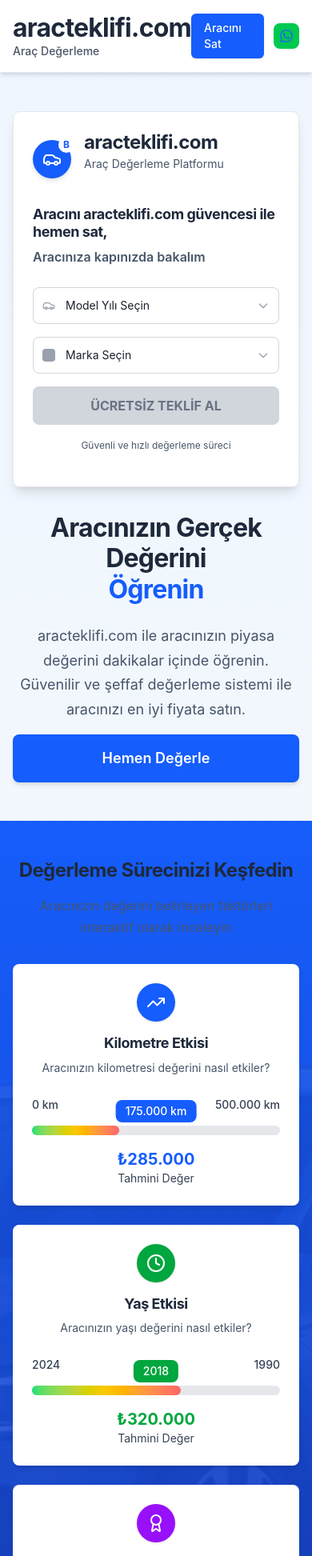
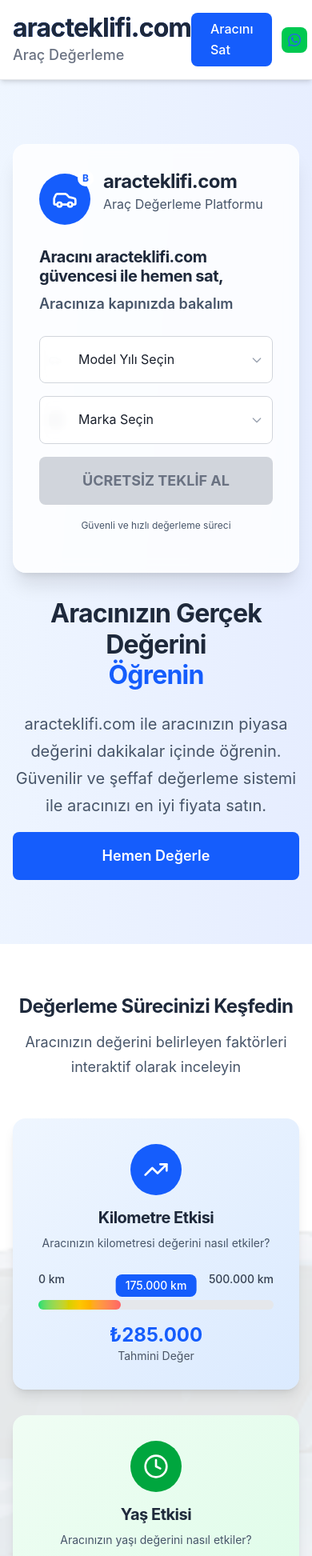
Before and after one commit to mehmetbayram6036-spec/oto, a Next.js app: page / in a window 390 px wide. Shown: the top 1945 px of the page at 80% size. Built offline with nearby package versions, Linux system fonts and the light colour scheme.

Commit message:
Restore original design colors and styling based on provided HTML source code

```diff
--- a/app/page.tsx
+++ b/app/page.tsx
@@ -36,34 +36,34 @@
   };
 
   return (
-    <div className="min-h-screen bg-gradient-to-b from-blue-50 via-slate-50 to-gray-100">
+    <div className="min-h-screen bg-gradient-to-br from-blue-50 to-indigo-100">
       {/* Header */}
       <header className="bg-white shadow-md sticky top-0 z-50 border-b border-gray-200">
         <div className="max-w-7xl mx-auto px-4 sm:px-6 lg:px-8">
           <div className="flex justify-between items-center py-4">
             <div className="flex items-center">
               <div>
-                <h1 className="text-3xl md:text-4xl font-bold text-blue-600">
+                <h1 className="text-5xl font-bold bg-gradient-to-r from-blue-600 to-blue-800 bg-clip-text text-transparent">
                   aracteklifi.com
                 </h1>
-                <div className="text-sm md:text-base text-gray-600 font-medium">Araç Değerleme</div>
+                <div className="text-lg text-gray-500 font-medium">Araç Değerleme</div>
               </div>
             </div>
-            <nav className="hidden md:flex space-x-4">
-              <Link href="/" className="text-blue-600 px-3 py-2 rounded-lg font-medium hover:bg-blue-50 transition-colors">
+            <nav className="hidden md:flex space-x-8">
+              <Link href="/" className="bg-blue-600 text-white px-4 py-2 rounded-lg font-medium hover:bg-blue-700 transition-colors">
                 Ana Sayfa
               </Link>
-              <Link href="/arac-degerle" className="text-gray-700 px-3 py-2 rounded-lg font-medium hover:bg-gray-50 transition-colors">
+              <Link href="/arac-degerle" className="bg-blue-600 text-white px-4 py-2 rounded-lg font-medium hover:bg-blue-700 transition-colors">
                 Araç Değerle
               </Link>
-              <Link href="/iletisim" className="text-gray-700 px-3 py-2 rounded-lg font-medium hover:bg-gray-50 transition-colors">
+              <Link href="/iletisim" className="bg-blue-600 text-white px-4 py-2 rounded-lg font-medium hover:bg-blue-700 transition-colors">
                 İletişim
               </Link>
             </nav>
             <div className="flex items-center space-x-3">
               <Link
                 href="/arac-degerle"
-                className="bg-blue-600 text-white px-4 py-2 rounded-md font-medium hover:bg-blue-700 transition-colors text-sm shadow-sm"
+                className="bg-blue-600 text-white px-6 py-2 rounded-lg font-medium hover:bg-blue-700 transition-colors"
               >
                 Aracını Sat
               </Link>
@@ -84,23 +84,23 @@
       </header>
 
       {/* Hero Section */}
-      <section className="py-12 md:py-20 px-4 sm:px-6 lg:px-8">
+      <section className="py-20 px-4 sm:px-6 lg:px-8">
         <div className="max-w-7xl mx-auto">
           <div className="grid lg:grid-cols-2 gap-8 lg:gap-12 items-center">
             {/* Left Side - Content */}
             <div className="text-center lg:text-left order-2 lg:order-1">
-              <h1 className="text-3xl md:text-5xl lg:text-6xl font-bold text-gray-900 mb-6 leading-tight">
+              <h1 className="text-4xl md:text-6xl font-bold text-gray-900 mb-6">
                 Aracınızın Gerçek Değerini
                 <span className="text-blue-600 block">Öğrenin</span>
               </h1>
-              <p className="text-lg md:text-xl text-gray-600 mb-8 max-w-2xl lg:max-w-none leading-relaxed">
+              <p className="text-xl text-gray-600 mb-8 max-w-2xl lg:max-w-none">
                 aracteklifi.com ile aracınızın piyasa değerini dakikalar içinde öğrenin.
                 Güvenilir ve şeffaf değerleme sistemi ile aracınızı en iyi fiyata satın.
               </p>
               <div className="flex flex-col sm:flex-row gap-4 justify-center lg:justify-start">
                 <Link
                   href="/arac-degerle"
-                  className="bg-blue-600 text-white px-8 py-4 rounded-lg font-semibold text-lg hover:bg-blue-700 transition-colors shadow-md"
+                  className="bg-blue-600 text-white px-8 py-4 rounded-lg font-semibold text-lg hover:bg-blue-700 transition-colors"
                 >
                   Hemen Değerle
                 </Link>
@@ -108,29 +108,29 @@
             </div>
 
             {/* Right Side - Car Valuation Form */}
-            <div className="bg-white rounded-lg p-6 md:p-8 shadow-lg border border-gray-200 order-1 lg:order-2">
+            <div className="bg-white/80 backdrop-blur-sm rounded-2xl p-8 shadow-xl border border-white/20 order-1 lg:order-2">
               {/* Logo and Branding */}
               <div className="flex items-center mb-6">
                 <div className="relative">
-                  <div className="w-12 h-12 md:w-16 md:h-16 bg-blue-600 rounded-full flex items-center justify-center shadow-md">
-                    <Car className="h-6 w-6 md:h-8 md:w-8 text-white" />
+                  <div className="w-16 h-16 bg-blue-600 rounded-full flex items-center justify-center">
+                    <Car className="h-8 w-8 text-white" />
                   </div>
                   <div className="absolute -top-1 -right-1 w-5 h-5 md:w-6 md:h-6 bg-white rounded-full flex items-center justify-center">
                     <span className="text-xs font-bold text-blue-600">B</span>
                   </div>
                 </div>
                 <div className="ml-4">
-                  <h2 className="text-xl md:text-2xl font-bold text-gray-900">aracteklifi.com</h2>
-                  <p className="text-sm md:text-base text-gray-600">Araç Değerleme Platformu</p>
+                  <h2 className="text-2xl font-bold text-gray-900">aracteklifi.com</h2>
+                  <p className="text-base text-gray-600">Araç Değerleme Platformu</p>
                 </div>
               </div>
 
               {/* Main Call to Action */}
               <div className="mb-6">
-                <h3 className="text-lg md:text-xl font-bold text-gray-900 mb-2">
+                <h3 className="text-xl font-bold text-gray-900 mb-2">
                   Aracını aracteklifi.com güvencesi ile hemen sat,
                 </h3>
-                <p className="text-base md:text-lg font-semibold text-blue-600">
+                <p className="text-lg font-semibold text-blue-600">
                   Aracınıza kapınızda bakalım
                 </p>
               </div>
@@ -145,7 +145,7 @@
                   <select
                     value={modelYear}
                     onChange={(e) => setModelYear(e.target.value)}
-                    className="w-full pl-10 md:pl-12 pr-4 py-3 md:py-4 border border-gray-300 rounded-lg focus:ring-2 focus:ring-blue-500 focus:border-transparent bg-white appearance-none cursor-pointer text-sm md:text-base"
+                    className="w-full pl-12 pr-4 py-4 border border-gray-300 rounded-lg focus:ring-2 focus:ring-blue-500 focus:border-transparent bg-white/90 backdrop-blur-sm appearance-none cursor-pointer"
                     required
                   >
                     <option value="">Model Yılı Seçin</option>
@@ -170,7 +170,7 @@
                   <select
                     value={brand}
                     onChange={(e) => setBrand(e.target.value)}
-                    className="w-full pl-10 md:pl-12 pr-4 py-3 md:py-4 border border-gray-300 rounded-lg focus:ring-2 focus:ring-blue-500 focus:border-transparent bg-white appearance-none cursor-pointer text-sm md:text-base"
+                    className="w-full pl-12 pr-4 py-4 border border-gray-300 rounded-lg focus:ring-2 focus:ring-blue-500 focus:border-transparent bg-white/90 backdrop-blur-sm appearance-none cursor-pointer"
                     required
                   >
                     <option value="">Marka Seçin</option>
@@ -214,9 +214,9 @@
                 <button
                   type="submit"
                   disabled={!modelYear || !brand}
-                                      className={`w-full py-3 md:py-4 rounded-lg font-bold text-base md:text-lg transition-colors ${
+                                      className={`w-full py-4 rounded-lg font-bold text-lg transition-colors ${
                       modelYear && brand
-                        ? 'bg-blue-600 text-white hover:bg-blue-700 shadow-md'
+                        ? 'bg-blue-600 text-white hover:bg-blue-700'
                         : 'bg-gray-300 text-gray-500 cursor-not-allowed'
                     }`}
                 >
@@ -236,7 +236,7 @@
       </section>
 
       {/* Sliders Section */}
-      <section className="py-12 md:py-16 bg-gradient-to-b from-blue-600 to-blue-800 relative overflow-hidden">
+      <section className="py-16 bg-white relative overflow-hidden">
         {/* Background Image */}
         <div className="absolute inset-0 opacity-10">
           <img
@@ -246,24 +246,24 @@
           />
         </div>
         <div className="max-w-7xl mx-auto px-4 sm:px-6 lg:px-8 relative z-10">
-          <div className="text-center mb-8 md:mb-12">
-            <h2 className="text-2xl md:text-3xl font-bold text-white mb-4">
+          <div className="text-center mb-12">
+            <h2 className="text-3xl font-bold text-gray-900 mb-4">
               Değerleme Sürecinizi Keşfedin
             </h2>
-            <p className="text-base md:text-lg text-blue-100">
+            <p className="text-lg text-gray-600">
               Aracınızın değerini belirleyen faktörleri interaktif olarak inceleyin
             </p>
           </div>
 
-          <div className="grid md:grid-cols-2 lg:grid-cols-3 gap-6 md:gap-8">
+          <div className="grid lg:grid-cols-3 gap-8">
             {/* Slider 1: Kilometre Etkisi */}
-            <div className="bg-white rounded-lg p-6 md:p-8 shadow-md hover:shadow-lg transition-all duration-200">
+            <div className="bg-gradient-to-br from-blue-50 to-blue-100 rounded-2xl p-8 shadow-lg hover:shadow-xl transition-all duration-300">
               <div className="text-center mb-6">
-                <div className="bg-blue-600 w-12 h-12 md:w-16 md:h-16 rounded-full flex items-center justify-center mx-auto mb-4 shadow-sm">
-                  <TrendingUp className="h-6 w-6 md:h-8 md:w-8 text-white" />
+                <div className="bg-blue-600 w-16 h-16 rounded-full flex items-center justify-center mx-auto mb-4">
+                  <TrendingUp className="h-8 w-8 text-white" />
                 </div>
-                <h3 className="text-lg md:text-xl font-bold text-blue-600 mb-2">Kilometre Etkisi</h3>
-                <p className="text-gray-700 text-sm">Aracınızın kilometresi değerini nasıl etkiler?</p>
+                                  <h3 className="text-xl font-bold text-gray-900 mb-2">Kilometre Etkisi</h3>
+                  <p className="text-gray-600 text-sm">Aracınızın kilometresi değerini nasıl etkiler?</p>
               </div>
 
               <div className="space-y-4">
@@ -280,20 +280,20 @@
                   </div>
                 </div>
                                   <div className="text-center">
-                  <div className="text-xl md:text-2xl font-bold text-blue-600">₺285.000</div>
-                  <div className="text-sm text-gray-700">Tahmini Değer</div>
+                    <div className="text-2xl font-bold text-blue-600">₺285.000</div>
+                    <div className="text-sm text-gray-600">Tahmini Değer</div>
                   </div>
               </div>
             </div>
 
             {/* Slider 2: Yaş Etkisi */}
-            <div className="bg-white rounded-lg p-6 md:p-8 shadow-md hover:shadow-lg transition-all duration-200">
+            <div className="bg-gradient-to-br from-green-50 to-green-100 rounded-2xl p-8 shadow-lg hover:shadow-xl transition-all duration-300">
               <div className="text-center mb-6">
-                <div className="bg-green-600 w-12 h-12 md:w-16 md:h-16 rounded-full flex items-center justify-center mx-auto mb-4 shadow-sm">
-                  <Clock className="h-6 w-6 md:h-8 md:w-8 text-white" />
+                <div className="bg-green-600 w-16 h-16 rounded-full flex items-center justify-center mx-auto mb-4">
+                  <Clock className="h-8 w-8 text-white" />
                 </div>
-                <h3 className="text-lg md:text-xl font-bold text-blue-600 mb-2">Yaş Etkisi</h3>
-                <p className="text-gray-700 text-sm">Aracınızın yaşı değerini nasıl etkiler?</p>
+                                  <h3 className="text-xl font-bold text-gray-900 mb-2">Yaş Etkisi</h3>
+                  <p className="text-gray-600 text-sm">Aracınızın yaşı değerini nasıl etkiler?</p>
               </div>
 
               <div className="space-y-4">
@@ -310,20 +310,20 @@
                   </div>
                 </div>
                                   <div className="text-center">
-                  <div className="text-xl md:text-2xl font-bold text-green-600">₺320.000</div>
-                  <div className="text-sm text-gray-700">Tahmini Değer</div>
+                    <div className="text-2xl font-bold text-green-600">₺320.000</div>
+                    <div className="text-sm text-gray-600">Tahmini Değer</div>
                   </div>
               </div>
             </div>
 
             {/* Slider 3: Durum Etkisi */}
-            <div className="bg-white rounded-lg p-6 md:p-8 shadow-md hover:shadow-lg transition-all duration-200 md:col-span-2 lg:col-span-1">
+            <div className="bg-gradient-to-br from-purple-50 to-purple-100 rounded-2xl p-8 shadow-lg hover:shadow-xl transition-all duration-300 md:col-span-2 lg:col-span-1">
               <div className="text-center mb-6">
-                <div className="bg-purple-600 w-12 h-12 md:w-16 md:h-16 rounded-full flex items-center justify-center mx-auto mb-4 shadow-sm">
-                  <Award className="h-6 w-6 md:h-8 md:w-8 text-white" />
+                <div className="bg-purple-600 w-16 h-16 rounded-full flex items-center justify-center mx-auto mb-4">
+                  <Award className="h-8 w-8 text-white" />
                 </div>
-                <h3 className="text-lg md:text-xl font-bold text-blue-600 mb-2">Durum Etkisi</h3>
-                <p className="text-gray-700 text-sm">Aracınızın durumu değerini nasıl etkiler?</p>
+                                  <h3 className="text-xl font-bold text-gray-900 mb-2">Durum Etkisi</h3>
+                  <p className="text-gray-600 text-sm">Aracınızın durumu değerini nasıl etkiler?</p>
               </div>
 
               <div className="space-y-4">
@@ -340,22 +340,22 @@
                   </div>
                 </div>
                                   <div className="text-center">
-                  <div className="text-xl md:text-2xl font-bold text-purple-600">₺295.000</div>
-                  <div className="text-sm text-gray-700">Tahmini Değer</div>
+                    <div className="text-2xl font-bold text-purple-600">₺295.000</div>
+                    <div className="text-sm text-gray-600">Tahmini Değer</div>
                   </div>
               </div>
             </div>
           </div>
 
           {/* Interactive Demo */}
-          <div className="mt-8 md:mt-12 bg-white rounded-lg p-6 md:p-8 text-gray-900 text-center shadow-md">
-            <h3 className="text-xl md:text-2xl font-bold text-blue-600 mb-4">Gerçek Zamanlı Değerleme</h3>
-            <p className="text-gray-700 mb-6">
+          <div className="mt-12 bg-gradient-to-r from-blue-600 to-purple-600 rounded-2xl p-8 text-white text-center">
+            <h3 className="text-2xl font-bold mb-4">Gerçek Zamanlı Değerleme</h3>
+            <p className="text-blue-100 mb-6">
               Yukarıdaki sliders'ları kullanarak farklı senaryoları test edin ve aracınızın değerinin nasıl değiştiğini görün
             </p>
             <Link
               href="/arac-degerle"
-              className="bg-blue-600 text-white px-6 md:px-8 py-3 md:py-4 rounded-lg font-semibold hover:bg-blue-700 transition-colors inline-block shadow-sm"
+              className="bg-white text-blue-600 px-8 py-4 rounded-lg font-semibold hover:bg-gray-100 transition-colors inline-block"
             >
               Gerçek Değerleme Yapın
             </Link>
@@ -364,50 +364,50 @@
       </section>
 
       {/* Features Section */}
-      <section className="py-12 md:py-16 bg-white">
+      <section className="py-16 bg-gray-50">
         <div className="max-w-7xl mx-auto px-4 sm:px-6 lg:px-8">
-          <div className="text-center mb-8 md:mb-12">
-            <h2 className="text-2xl md:text-3xl font-bold text-blue-600 mb-4">
+          <div className="text-center mb-12">
+            <h2 className="text-3xl font-bold text-gray-900 mb-4">
               Neden aracteklifi.com?
             </h2>
-            <p className="text-base md:text-lg text-gray-700">
+            <p className="text-lg text-gray-600">
               Binlerce kullanıcının güvendiği araç değerleme platformu
             </p>
           </div>
 
-          <div className="grid md:grid-cols-3 gap-6 md:gap-8">
-            <div className="text-center p-6 bg-white rounded-lg shadow-md hover:shadow-lg transition-all duration-200">
-              <div className="bg-blue-600 w-12 h-12 md:w-16 md:h-16 rounded-full flex items-center justify-center mx-auto mb-4 shadow-sm">
-                <Calculator className="h-6 w-6 md:h-8 md:w-8 text-white" />
+          <div className="grid md:grid-cols-3 gap-8">
+            <div className="text-center p-6">
+              <div className="bg-blue-100 w-16 h-16 rounded-full flex items-center justify-center mx-auto mb-4">
+                <Calculator className="h-8 w-8 text-blue-600" />
               </div>
-                              <h3 className="text-lg md:text-xl font-semibold text-blue-600 mb-2">
+                              <h3 className="text-xl font-semibold text-gray-900 mb-2">
                   Hızlı Değerleme
                 </h3>
-              <p className="text-gray-700 text-sm md:text-base">
+              <p className="text-gray-600">
                 5 dakika içinde aracınızın detaylı değerleme raporunu alın
               </p>
             </div>
 
-            <div className="text-center p-6 bg-white rounded-lg shadow-md hover:shadow-lg transition-all duration-200">
-              <div className="bg-green-600 w-12 h-12 md:w-16 md:h-16 rounded-full flex items-center justify-center mx-auto mb-4 shadow-sm">
-                <Shield className="h-6 w-6 md:h-8 md:w-8 text-white" />
+            <div className="text-center p-6">
+              <div className="bg-green-100 w-16 h-16 rounded-full flex items-center justify-center mx-auto mb-4">
+                <Shield className="h-8 w-8 text-green-600" />
               </div>
-                              <h3 className="text-lg md:text-xl font-semibold text-blue-600 mb-2">
+                              <h3 className="text-xl font-semibold text-gray-900 mb-2">
                   Güvenilir Sonuçlar
                 </h3>
-              <p className="text-gray-700 text-sm md:text-base">
+              <p className="text-gray-600">
                 Piyasa verilerine dayalı %95 doğruluk oranı ile değerleme
               </p>
             </div>
 
-            <div className="text-center p-6 bg-white rounded-lg shadow-md hover:shadow-lg transition-all duration-200">
-              <div className="bg-purple-600 w-12 h-12 md:w-16 md:h-16 rounded-full flex items-center justify-center mx-auto mb-4 shadow-sm">
-                <Clock className="h-6 w-6 md:h-8 md:w-8 text-white" />
+            <div className="text-center p-6">
+              <div className="bg-purple-100 w-16 h-16 rounded-full flex items-center justify-center mx-auto mb-4">
+                <Clock className="h-8 w-8 text-purple-600" />
               </div>
-                              <h3 className="text-lg md:text-xl font-semibold text-blue-600 mb-2">
+                              <h3 className="text-xl font-semibold text-gray-900 mb-2">
                   7/24 Hizmet
                 </h3>
-              <p className="text-gray-700 text-sm md:text-base">
+              <p className="text-gray-600">
                 İstediğiniz zaman araç değerleme hizmetimizden yararlanın
               </p>
             </div>
@@ -416,50 +416,50 @@
       </section>
 
       {/* How it Works Section */}
-      <section className="py-12 md:py-16 bg-gray-50">
+      <section className="py-16 bg-gray-50">
         <div className="max-w-7xl mx-auto px-4 sm:px-6 lg:px-8">
-          <div className="text-center mb-8 md:mb-12">
-            <h2 className="text-2xl md:text-3xl font-bold text-blue-600 mb-4">
+          <div className="text-center mb-12">
+            <h2 className="text-3xl font-bold text-gray-900 mb-4">
               Nasıl Çalışır?
             </h2>
-            <p className="text-base md:text-lg text-gray-700">
+            <p className="text-lg text-gray-600">
               3 basit adımda aracınızın değerini öğrenin
             </p>
           </div>
 
-          <div className="grid md:grid-cols-3 gap-6 md:gap-8">
-            <div className="text-center p-6 bg-white rounded-lg shadow-md hover:shadow-lg transition-all duration-200">
-              <div className="bg-blue-600 text-white w-10 h-10 md:w-12 md:h-12 rounded-full flex items-center justify-center mx-auto mb-4 text-lg md:text-xl font-bold shadow-sm">
+          <div className="grid md:grid-cols-3 gap-8">
+            <div className="text-center">
+              <div className="bg-blue-600 text-white w-12 h-12 rounded-full flex items-center justify-center mx-auto mb-4 text-xl font-bold">
                 1
               </div>
-              <h3 className="text-lg md:text-xl font-semibold text-blue-600 mb-2">
+              <h3 className="text-xl font-semibold text-gray-900 mb-2">
                 Araç Bilgilerini Girin
               </h3>
-              <p className="text-gray-700 text-sm md:text-base">
+              <p className="text-gray-600">
                 Marka, model, yıl ve diğer detayları kolayca girin
               </p>
             </div>
 
-            <div className="text-center p-6 bg-white rounded-lg shadow-md hover:shadow-lg transition-all duration-200">
-              <div className="bg-blue-600 text-white w-10 h-10 md:w-12 md:h-12 rounded-full flex items-center justify-center mx-auto mb-4 text-lg md:text-xl font-bold shadow-sm">
+            <div className="text-center">
+              <div className="bg-blue-600 text-white w-12 h-12 rounded-full flex items-center justify-center mx-auto mb-4 text-xl font-bold">
                 2
               </div>
-              <h3 className="text-lg md:text-xl font-semibold text-blue-600 mb-2">
+              <h3 className="text-xl font-semibold text-gray-900 mb-2">
                 Anında Değerleme
               </h3>
-              <p className="text-gray-700 text-sm md:text-base">
+              <p className="text-gray-600">
                 Yapay zeka destekli sistem ile anında değerleme yapılır
               </p>
             </div>
 
-            <div className="text-center p-6 bg-white rounded-lg shadow-md hover:shadow-lg transition-all duration-200">
-              <div className="bg-blue-600 text-white w-10 h-10 md:w-12 md:h-12 rounded-full flex items-center justify-center mx-auto mb-4 text-lg md:text-xl font-bold shadow-sm">
+            <div className="text-center">
+              <div className="bg-blue-600 text-white w-12 h-12 rounded-full flex items-center justify-center mx-auto mb-4 text-xl font-bold">
                 3
               </div>
-              <h3 className="text-lg md:text-xl font-semibold text-blue-600 mb-2">
+              <h3 className="text-xl font-semibold text-gray-900 mb-2">
                 Detaylı Rapor Alın
               </h3>
-              <p className="text-gray-700 text-sm md:text-base">
+              <p className="text-gray-600">
                 Piyasa analizi ve satış önerileri ile birlikte raporunuzu alın
               </p>
             </div>
@@ -468,7 +468,7 @@
       </section>
 
       {/* Stats Section */}
-      <section className="py-12 md:py-16 bg-gradient-to-b from-blue-600 to-blue-700 text-white">
+      <section className="py-16 bg-blue-600 text-white">
         <div className="max-w-7xl mx-auto px-4 sm:px-6 lg:px-8">
           <div className="grid grid-cols-2 md:grid-cols-4 gap-6 md:gap-8 text-center">
             <div>
@@ -492,17 +492,17 @@
       </section>
 
       {/* CTA Section */}
-      <section className="py-12 md:py-16 bg-gradient-to-b from-blue-700 to-blue-800 text-white">
+      <section className="py-16 bg-white">
         <div className="max-w-4xl mx-auto text-center px-4 sm:px-6 lg:px-8">
-          <h2 className="text-2xl md:text-3xl font-bold text-white mb-4">
+                      <h2 className="text-3xl font-bold text-gray-900 mb-4">
               Aracınızın Değerini Öğrenmeye Hazır mısınız?
             </h2>
-          <p className="text-base md:text-lg text-blue-100 mb-8">
+            <p className="text-lg text-gray-600 mb-8">
               Ücretsiz değerleme hizmetimizden yararlanın ve aracınızı en iyi fiyata satın
             </p>
             <Link
               href="/arac-degerle"
-            className="bg-white text-blue-600 px-6 md:px-8 py-3 md:py-4 rounded-lg font-semibold text-base md:text-lg hover:bg-gray-100 transition-colors inline-block shadow-md"
+              className="bg-blue-600 text-white px-8 py-4 rounded-lg font-semibold text-lg hover:bg-blue-700 transition-colors inline-block"
             >
               Hemen Başlayın
             </Link>
```
Lines whose indentation alone changed are shown as unchanged.
